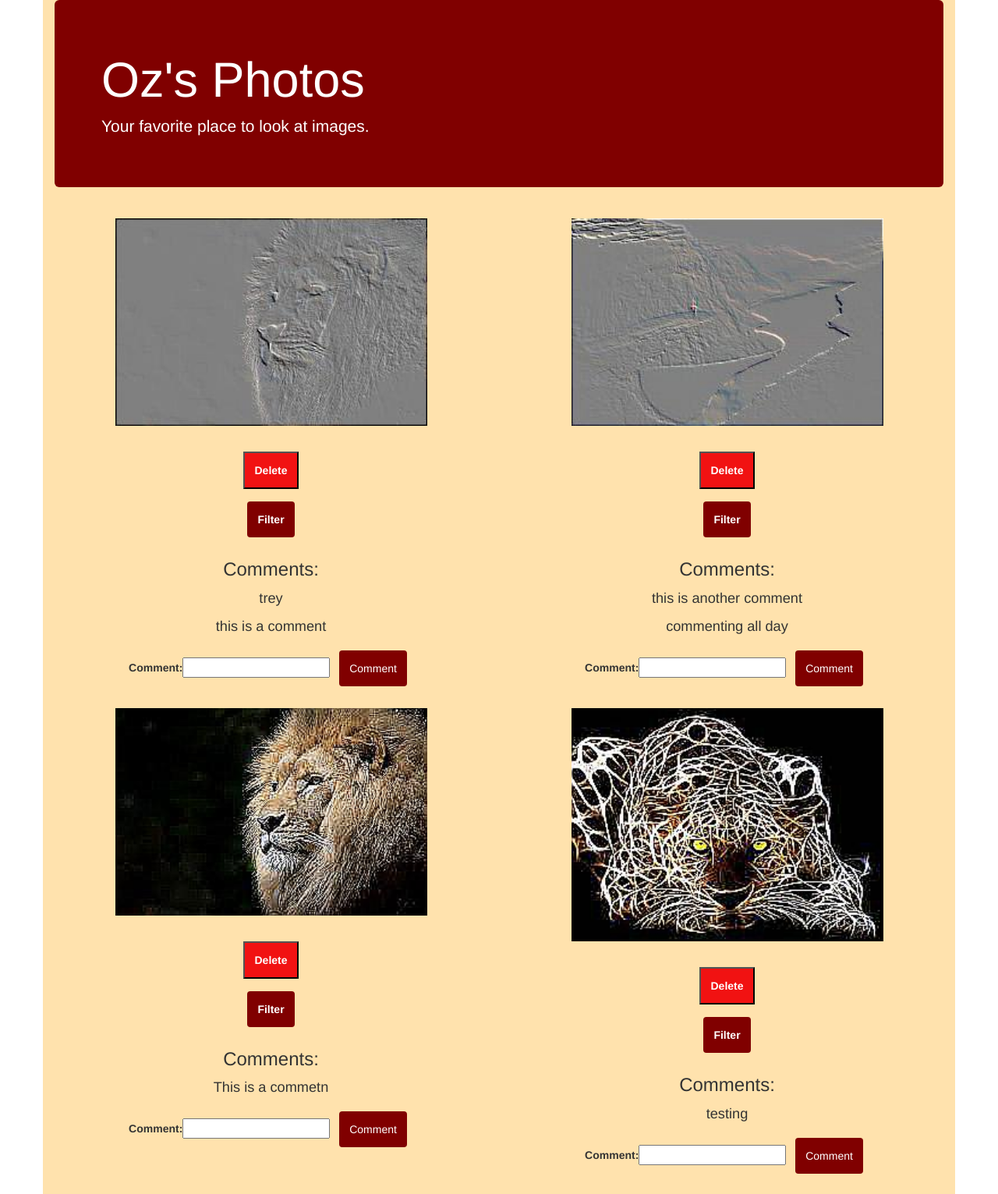
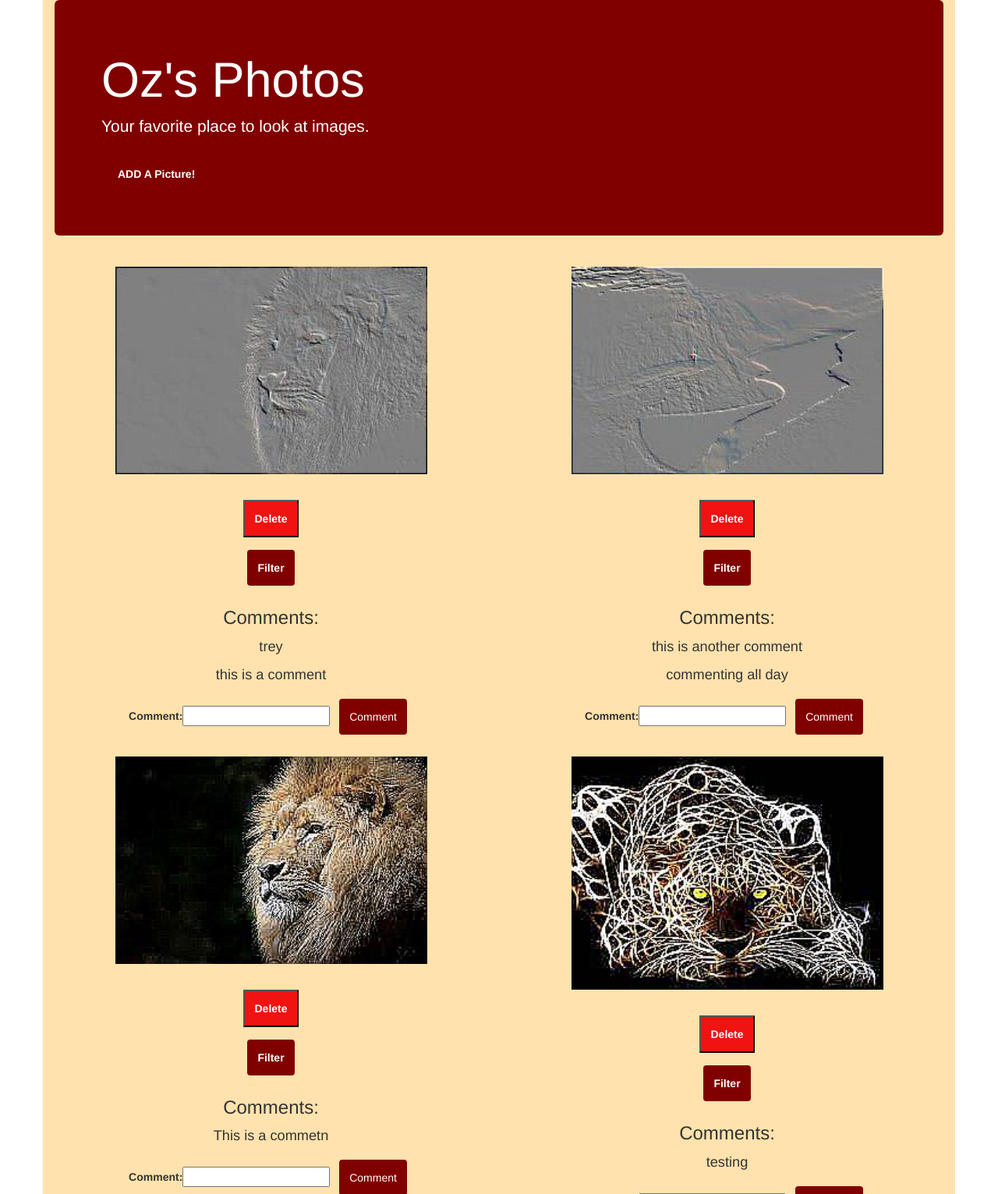
Before and after one commit to OQuinonez/Django-Instagram, a Django app: page /insta/feed/ in a window 1280 px wide. Shown: the top 1531 px of the page at 78% size. Run offline with Django 3.2, Linux system fonts and the light colour scheme; data comes from the database, SQL or seed files in the repository; some libraries are stand-ins or nearby versions.

Commit message:
Added a button That will let a take a user to add a picture if they like

```diff
--- a/Instagram/templates/Instagram/feed.html
+++ b/Instagram/templates/Instagram/feed.html
@@ -4,6 +4,13 @@
     <div class="jumbotron">
         <h1>Oz's Photos</h1>
         <p>Your favorite place to look at images.</p>
+        <form action="{% url 'Instagram:add' %}" method="post" enctype="multipart/form-data">
+            {% csrf_token %}
+            <button class="btn" type="submit">
+               <strong> ADD A Picture! </strong>
+            </button>
+        </form>
+
     </div>
     <div class="row">
     {% if pictures %}
```
